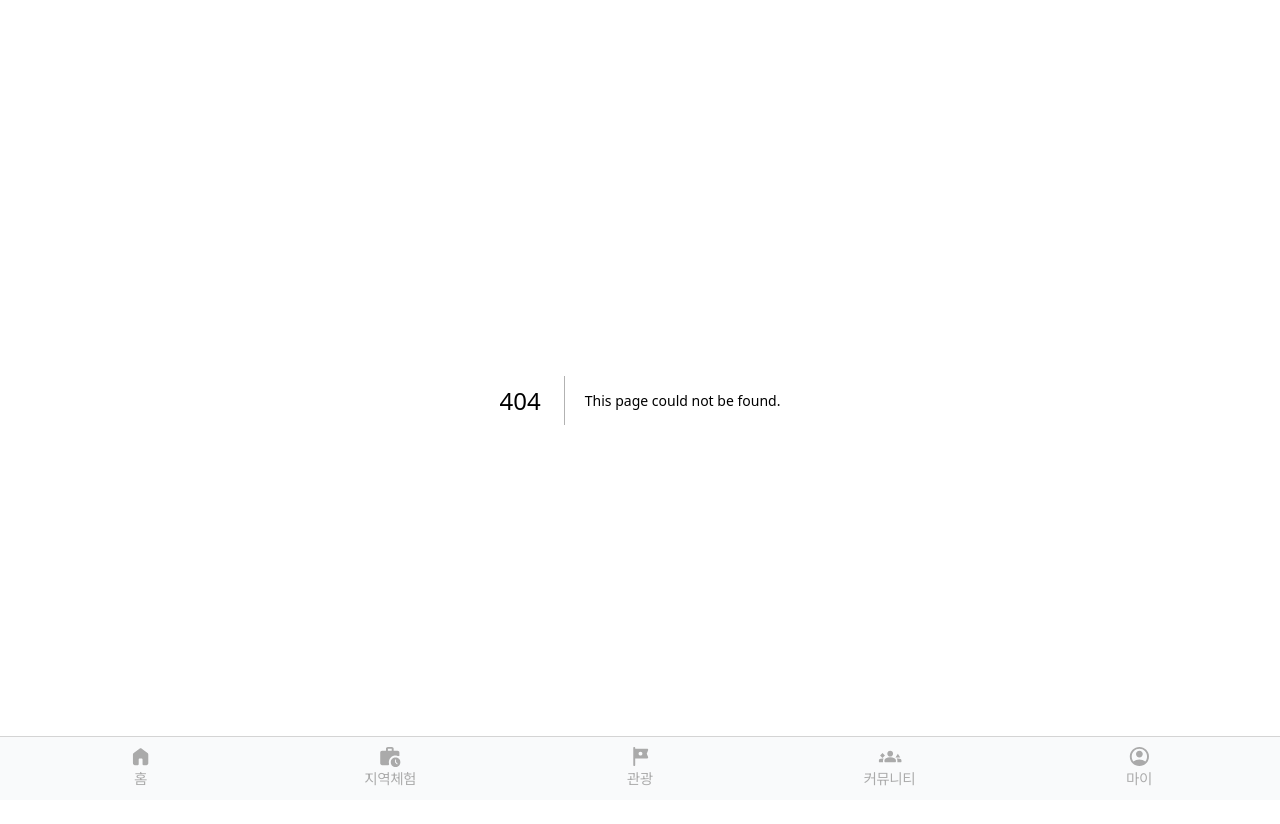
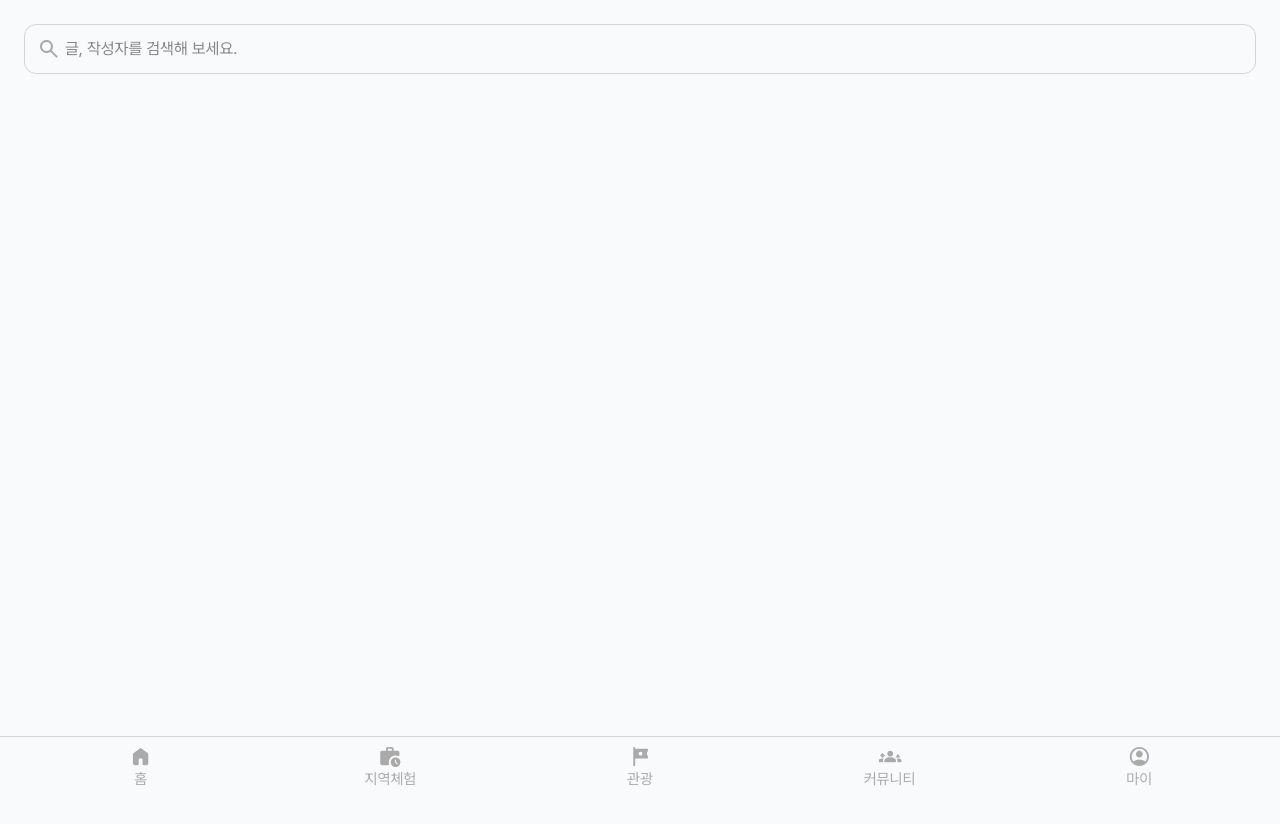
Before and after one commit to StrawberryAcai/Nomadly.web.frontend, a Next.js app: page /community in a window 1280 px wide. Before the commit this address had no page. Shown: the top 824 px of the page. After the commit the page ends 800 px from the top, so only its background shows below. Built offline with nearby package versions, Linux system fonts and the light colour scheme.

Commit message:
feat :: Community 페이지 생성

```diff
--- /dev/null
+++ b/src/app/community/page.tsx
@@ -0,0 +1,15 @@
+import MainContainer from "@/shared/components/containers/MainContainer";
+import SectionContainer from "@/shared/components/containers/SectionContainer";
+import TextInput from "@/shared/components/inputs/TextInput";
+
+import Search from "@public/icons/search.svg"
+
+export default function Page() {
+  return (
+    <MainContainer>
+      <SectionContainer>
+        <TextInput src={Search} alt={"Search"} placeholder={"글, 작성자를 검색해 보세요."} />
+      </SectionContainer>
+    </MainContainer>
+  )
+}
```
